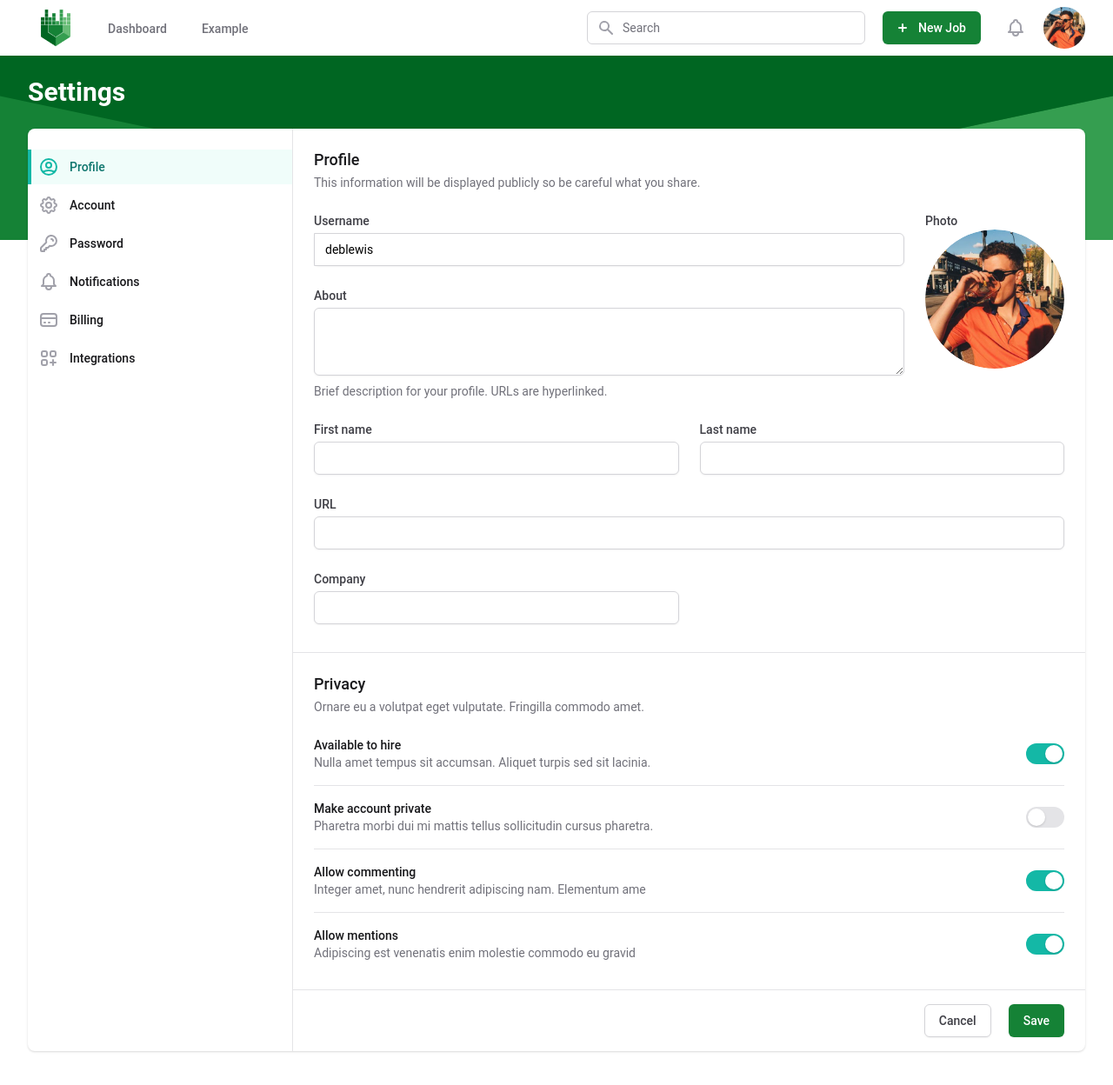
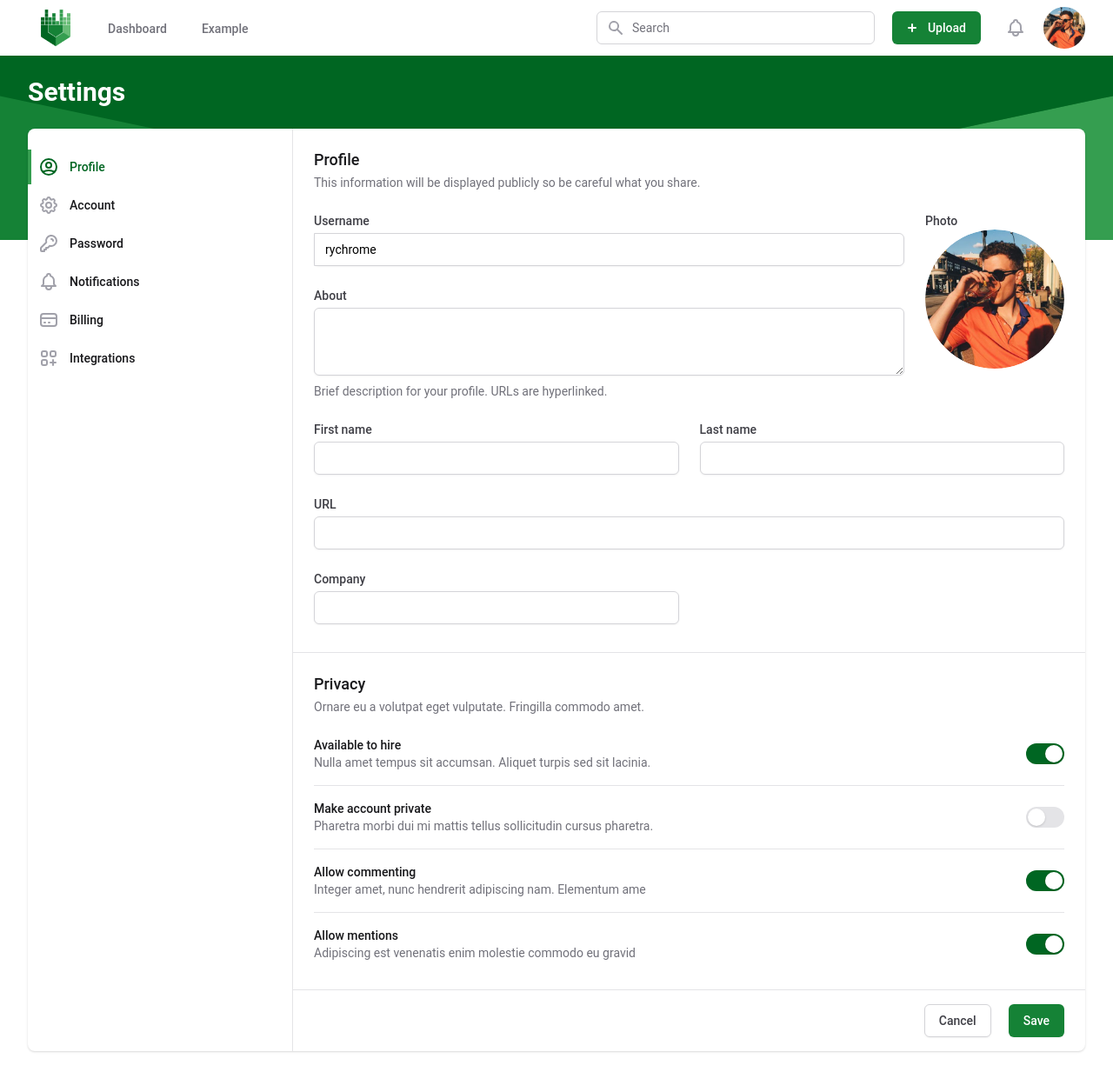
Before and after one commit to emerald-consulting/openbeats, a React (Create React App) app in the folder frontend/openbeats-frontend/: page /settings in a window 1280 px wide. Shown: the top 1248 px of the page at 87% size. Built offline with nearby package versions, Linux system fonts and the light colour scheme; a web font is replaced by a local one.

Commit message:
Removed Teal on Hover

```diff
--- a/frontend/openbeats-frontend/src/components/nav/AuthenticatedNav.tsx
+++ b/frontend/openbeats-frontend/src/components/nav/AuthenticatedNav.tsx
@@ -115,7 +115,7 @@ export default function Example() {
                     className="relative inline-flex items-center px-4 py-2 border border-transparent text-sm font-medium rounded-md text-white bg-green2 shadow-sm hover:bg-green1"
                   >
                     <PlusSmIcon className="-ml-1 mr-2 h- w-5" aria-hidden="true" />
-                    <span>New Job</span>
+                    <span>Upload</span>
                   </button>
                 </div>
               </div>
--- a/frontend/openbeats-frontend/src/components/settings/Settings.tsx
+++ b/frontend/openbeats-frontend/src/components/settings/Settings.tsx
@@ -39,9 +39,9 @@ import {
 } from '@heroicons/react/outline'
 
 const user = {
-  name: 'Debbie Lewis',
-  handle: 'deblewis',
-  email: 'debbielewis@example.com',
+  name: 'Ryan Dils',
+  handle: 'rychrome',
+  email: 'ryandils@buffalo.edu',
   imageUrl:
     '/exampleProfilePic.jpg',
 }
@@ -128,7 +128,7 @@ export default function Example() {
                       href={item.href}
                       className={classNames(
                         item.current
-                          ? 'bg-teal-50 border-teal-500 text-teal-700 hover:bg-teal-50 hover:text-teal-700'
+                          ? 'bg-teal50 border-green3 text-green1 hover:bg-teal-50 hover:text-green1'
                           : 'border-transparent text-gray-900 hover:bg-gray-50 hover:text-gray-900',
                         'group border-l-4 px-3 py-2 flex items-center text-sm font-medium'
                       )}
@@ -137,7 +137,7 @@ export default function Example() {
                       <item.icon
                         className={classNames(
                           item.current
-                            ? 'text-teal-500 group-hover:text-teal-500'
+                            ? 'border-green3 group-hover:border-green3'
                             : 'text-gray-400 group-hover:text-gray-500',
                           'flex-shrink-0 -ml-1 mr-3 h-6 w-6'
                         )}
@@ -324,7 +324,7 @@ export default function Example() {
                           checked={availableToHire}
                           onChange={setAvailableToHire}
                           className={classNames(
-                            availableToHire ? 'bg-teal-500' : 'bg-gray-200',
+                            availableToHire ? 'bg-green1' : 'bg-gray-200',
                             'ml-4 relative inline-flex flex-shrink-0 h-6 w-11 border-2 border-transparent rounded-full cursor-pointer transition-colors ease-in-out duration-200 '
                           )}
                         >
@@ -350,7 +350,7 @@ export default function Example() {
                           checked={privateAccount}
                           onChange={setPrivateAccount}
                           className={classNames(
-                            privateAccount ? 'bg-teal-500' : 'bg-gray-200',
+                            privateAccount ? 'bg-green1' : 'bg-gray-200',
                             'ml-4 relative inline-flex flex-shrink-0 h-6 w-11 border-2 border-transparent rounded-full cursor-pointer transition-colors ease-in-out duration-200 '
                           )}
                         >
@@ -376,7 +376,7 @@ export default function Example() {
                           checked={allowCommenting}
                           onChange={setAllowCommenting}
                           className={classNames(
-                            allowCommenting ? 'bg-teal-500' : 'bg-gray-200',
+                            allowCommenting ? 'bg-green1' : 'bg-gray-200',
                             'ml-4 relative inline-flex flex-shrink-0 h-6 w-11 border-2 border-transparent rounded-full cursor-pointer transition-colors ease-in-out duration-200 '
                           )}
                         >
@@ -402,7 +402,7 @@ export default function Example() {
                           checked={allowMentions}
                           onChange={setAllowMentions}
                           className={classNames(
-                            allowMentions ? 'bg-teal-500' : 'bg-gray-200',
+                            allowMentions ? 'bg-green1' : 'bg-gray-200',
                             'ml-4 relative inline-flex flex-shrink-0 h-6 w-11 border-2 border-transparent rounded-full cursor-pointer transition-colors ease-in-out duration-200 '
                           )}
                         >
```
